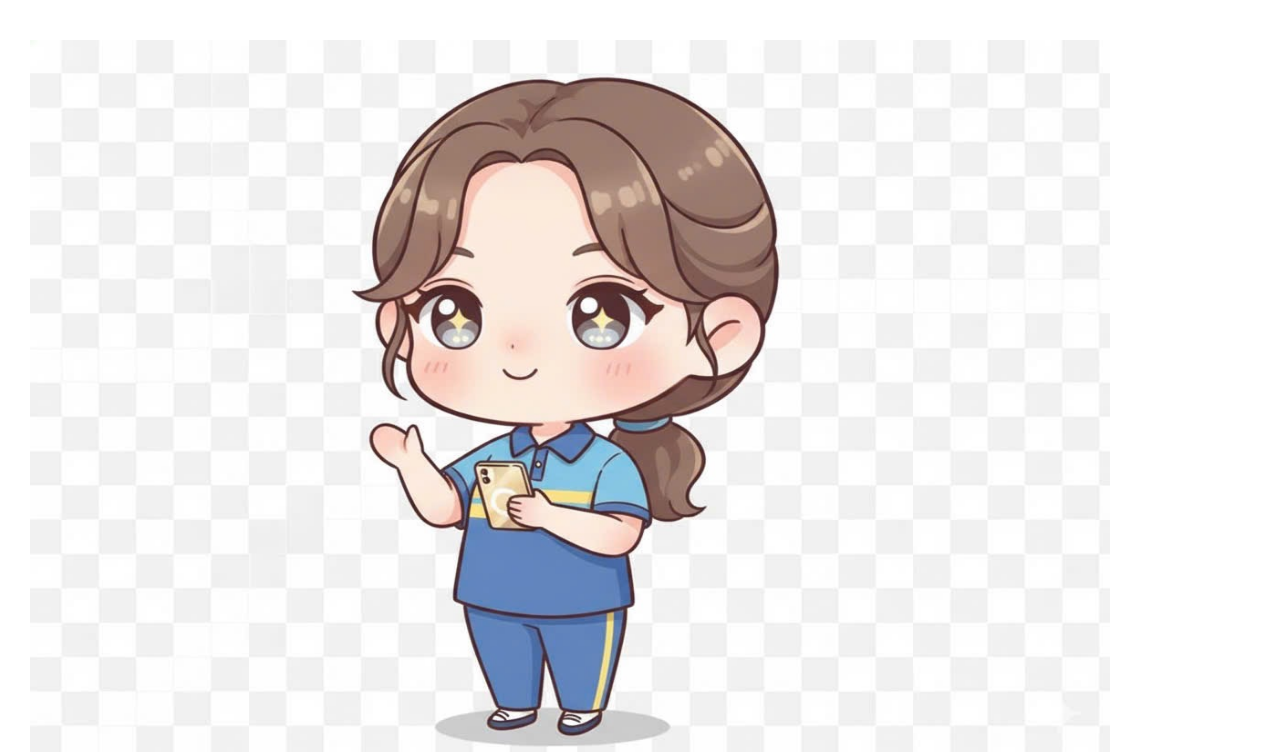
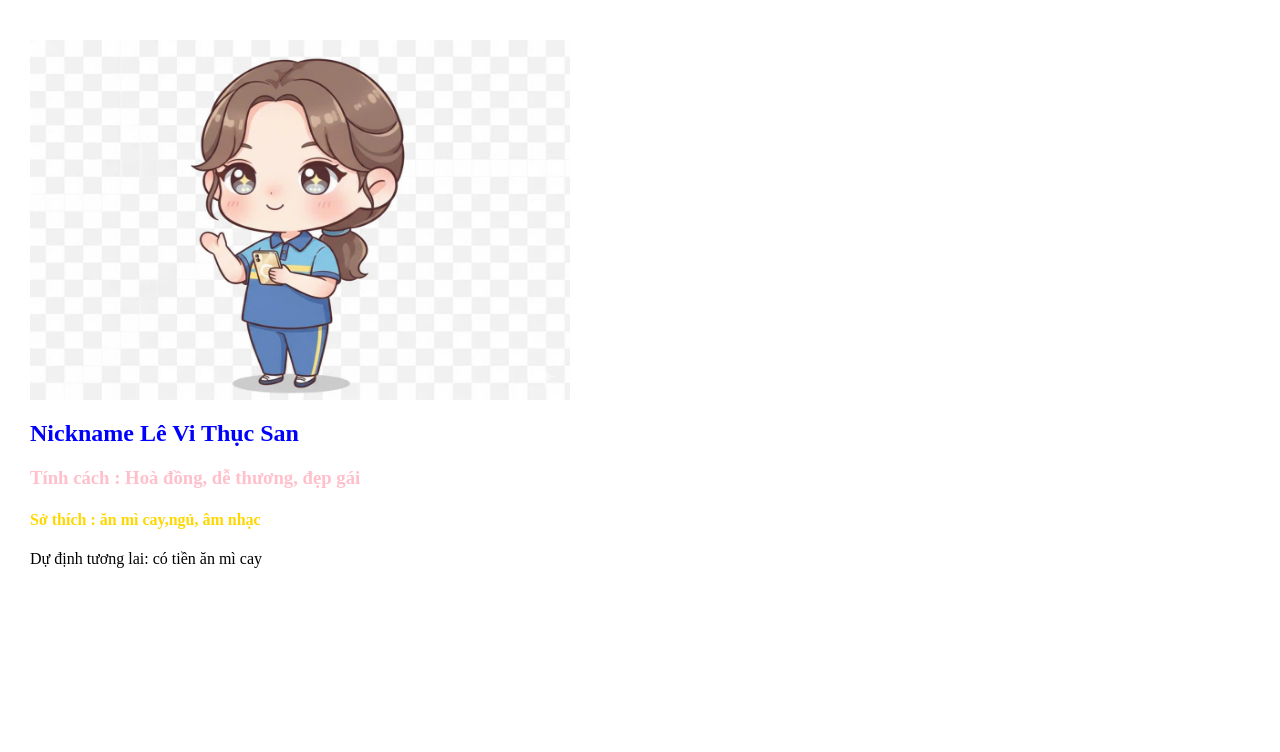
Before and after one commit to nguyenhoangyenvan129-lab/yen-van, a plain HTML site: page index.html in a window 1280 px wide. Shown: the part 48-800 px from the top of the page. Drawn offline with Linux system fonts and the light colour scheme.

Commit message:
Resize image in index.html

```diff
--- a/index.html
+++ b/index.html
@@ -13,7 +13,7 @@
    </h1>
  <table>
   <tr>
-   <td> <img src="images/IMG_0839.jpeg" width="1080" height="720">
+   <td> <img src="images/IMG_0839.jpeg" width="540" height="360">
     <h2 style="color: blue;"> Nickname Lê Vi Thục San </h2>
     <h3 style="color: pink;"> Tính cách : Hoà đồng, dễ thương, đẹp gái </h3>
     <h4 style="color: gold;"> Sở thích : ăn mì cay,ngủ, âm nhạc </h4>
```
